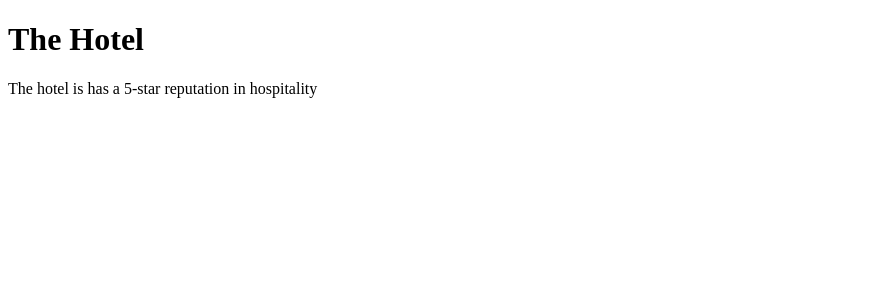
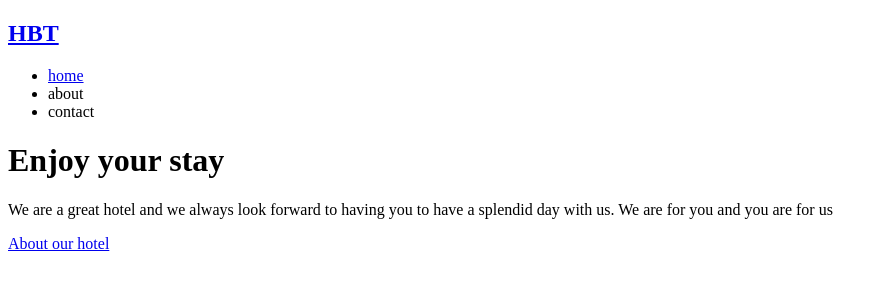
Before and after one commit to theTemidayo/hotel-website, a plain HTML site: page index.html in a window 1280 px wide. Shown: the whole page, without its empty margins (0-888 px from the left). Drawn offline with Linux system fonts and the light colour scheme.

Commit message:
Progress

```diff
--- a/index.html
+++ b/index.html
@@ -4,15 +4,34 @@
     <meta charset="UTF-8">
     <meta name="viewport" content="width=device-width, initial-scale=1.0">
     <meta http-equiv="X-UA-Compatible" content="ie=edge">
-    <title>Hotel BT | {index}”  </title>
+    <meta name= "description" content= "ie=edge">
+    <meta name = "keywords" content="Hotel, Apartments, Holidays, Resort, Vacation, Hotels, 5-star, hospitality, trips, travel, comfort, flights, clean">
+    <title>Hotel BT | Welcome”  </title>
 </head>
-<!--Header-->
-    <header id="header" class="card">
-        <h1>The Hotel</h1>
-    </header>
+    <body>
+        <header>
+            <nav id="navbar">
+                <div class="container">
+                    <h1 class="logo">
+                        <a href="index.html">HBT</a>
+                    </h1>
+                    <ul>
+                        <li><a class="current" href="index.html">home</a></li>
+                        <li><a href="about.html"></a>about</li>
+                        <li><a href="contact.html"></a>contact</li>
+                    </ul>
+                </div>
+            </nav>
+            <div id="showcase">
+                <div class="container"></div>
+                <div class="showcase-content">
+                    <h1><span class="text-primary">Enjoy</span> your stay</h1>
+                    <p class="lead">We are a great hotel and we always look forward to having you to have a splendid day with us. We are for you and you are for us</p>
+                    <a class="btn" href="about.html">About our hotel </a>
+                </div>
+            </div>
 
-    <body>
-        <p>The hotel is has a 5-star reputation in hospitality</p>
+        </header>
     </body>
 
 </html>
```
